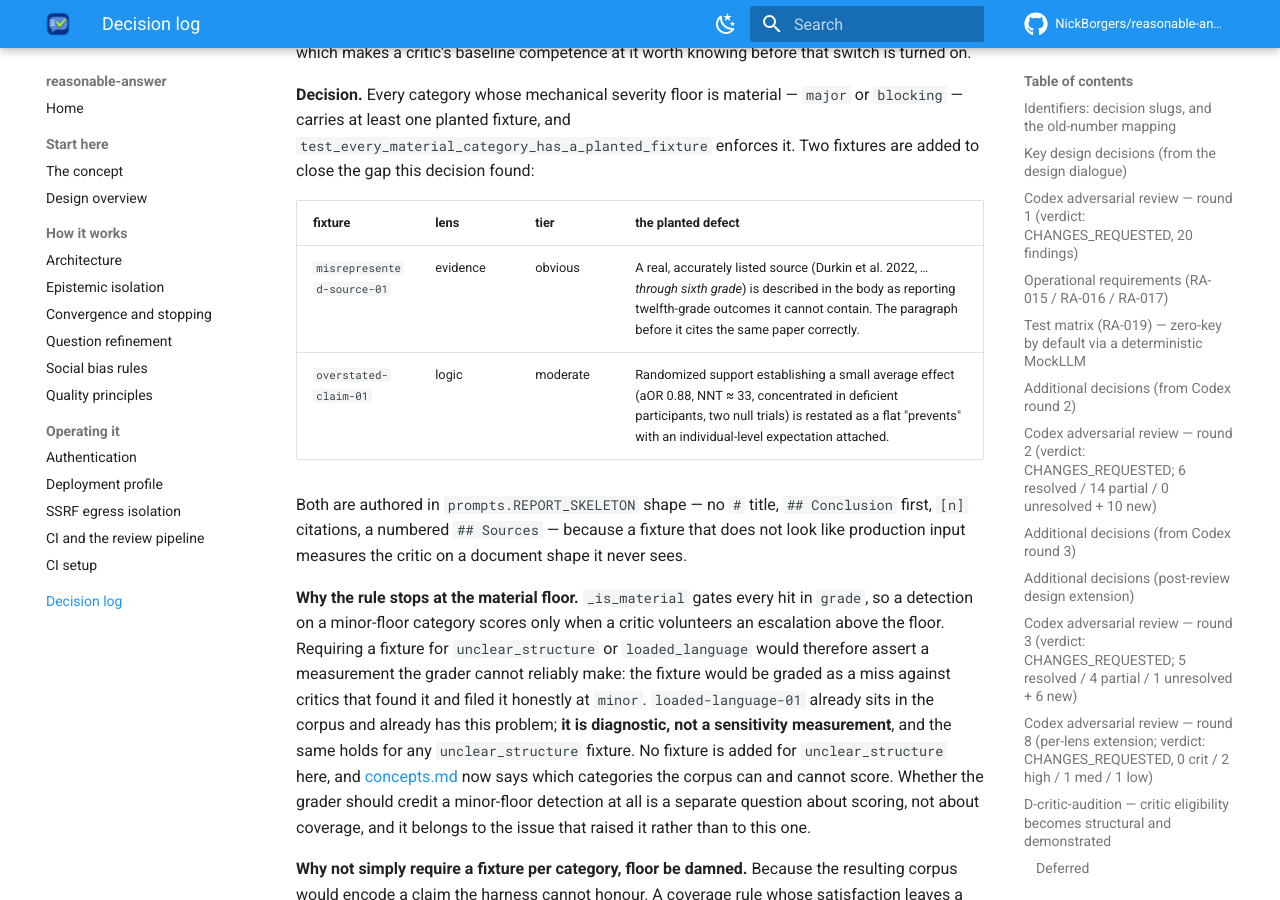
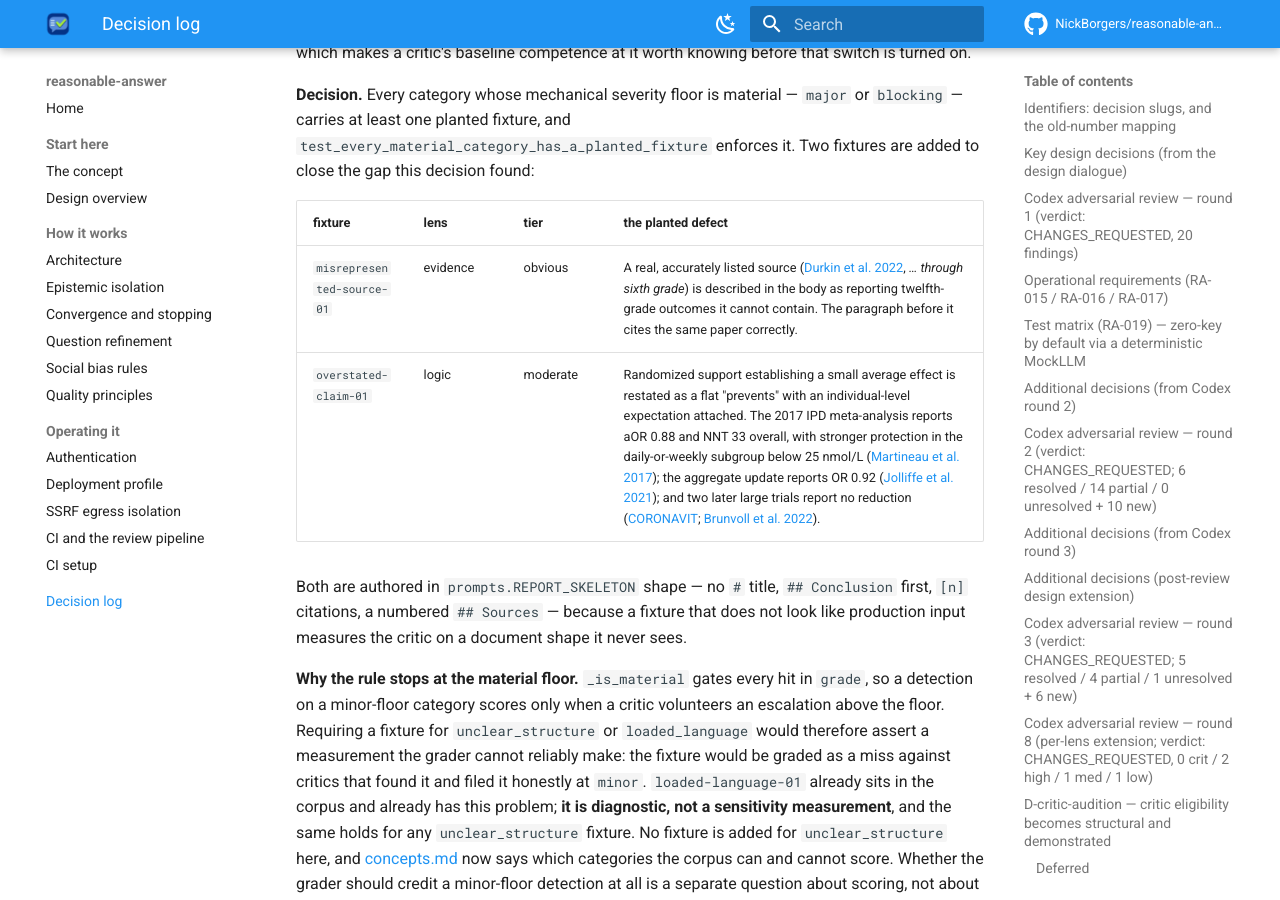
Before and after one commit to NickBorgers/reasonable-answer, an MkDocs documentation site: the page built from docs/decisions.md, in a window 1280 px wide and 900 px high, scrolled down 81454 px. Built offline with MkDocs 1.6.1 and Material for MkDocs 9.7.7, drawn with Linux system fonts in a browser that asks for light colours; comment, search, counter and statistics services are not loaded.

Commit message:
fix: address reviewer findings (cycle 1, cold)
Addressed the quality blocker: D-category-coverage now links every load-bearing fixture claim to a fetchable primary paper, and the vitamin-D manifest now states the deficient-participant result at the narrower subgroup scope the paper reports. The fixture behavior and tiering are unchanged. All 1,047 offline tests and Ruff pass.

Addressed:
  - quality/qual-claim-unsupported-1

```diff
--- a/docs/decisions.md
+++ b/docs/decisions.md
@@ -2698,8 +2698,8 @@ enforces it. Two fixtures are added to close the gap this decision found:
 
 | fixture | lens | tier | the planted defect |
 |---|---|---|---|
-| `misrepresented-source-01` | evidence | obvious | A real, accurately listed source (Durkin et al. 2022, *… through sixth grade*) is described in the body as reporting twelfth-grade outcomes it cannot contain. The paragraph before it cites the same paper correctly. |
-| `overstated-claim-01` | logic | moderate | Randomized support establishing a small average effect (aOR 0.88, NNT ≈ 33, concentrated in deficient participants, two null trials) is restated as a flat "prevents" with an individual-level expectation attached. |
+| `misrepresented-source-01` | evidence | obvious | A real, accurately listed source ([Durkin et al. 2022](https://doi.org/10.1037/dev0001301), *… through sixth grade*) is described in the body as reporting twelfth-grade outcomes it cannot contain. The paragraph before it cites the same paper correctly. |
+| `overstated-claim-01` | logic | moderate | Randomized support establishing a small average effect is restated as a flat "prevents" with an individual-level expectation attached. The 2017 IPD meta-analysis reports aOR 0.88 and NNT 33 overall, with stronger protection in the daily-or-weekly subgroup below 25 nmol/L ([Martineau et al. 2017](https://doi.org/10.1136/bmj.i6583)); the aggregate update reports OR 0.92 ([Jolliffe et al. 2021](https://doi.org/10.1016/S2213-8587(21)00051-6)); and two later large trials report no reduction ([CORONAVIT](https://doi.org/10.1136/bmj-2022-071230); [Brunvoll et al. 2022](https://doi.org/10.1136/bmj-2022-071245)). |
 
 Both are authored in `prompts.REPORT_SKELETON` shape — no `#` title, `## Conclusion` first, `[n]`
 citations, a numbered `## Sources` — because a fixture that does not look like production input
```
Also changed, not shown: 1 other file.
